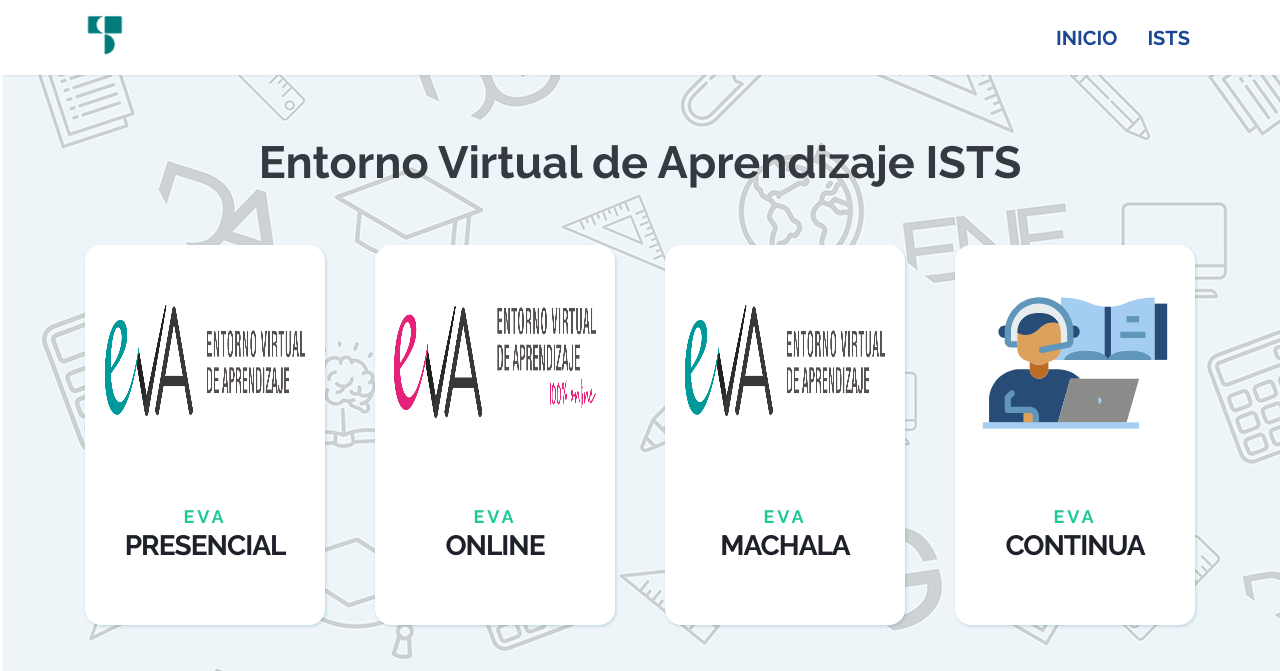
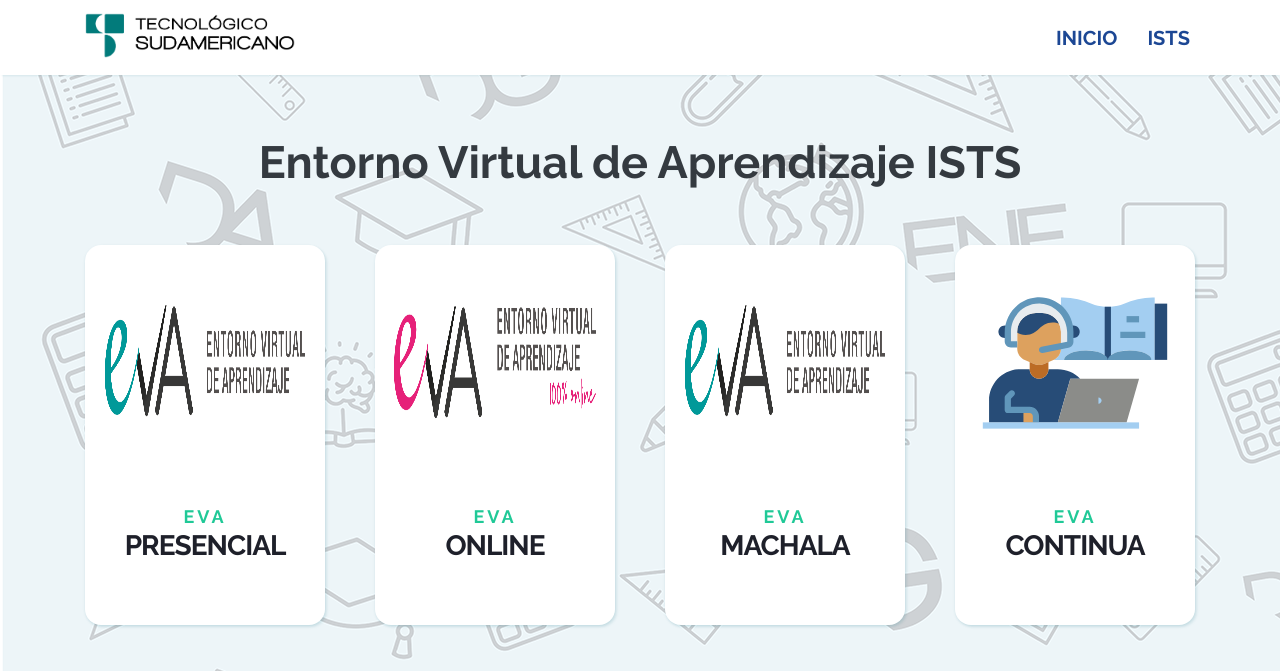
Before and after one commit to cuencapm/pageISTS, a website: page index.html in a window 1280 px wide. Shown: the top 671 px of the page. Drawn offline with nearby package versions, Linux system fonts and the light colour scheme; files that its build step writes are made by us from their sources; a web font is replaced by a local one.

Commit message:
Quinto commit

```diff
--- a/app/scss/components/header.scss
+++ b/app/scss/components/header.scss
@@ -32,8 +32,8 @@
     color: var(--dark);
 
     img {
-      height: rem(40);
-      width: rem(40);
+      height: rem(45);
+      width: auto;
       margin-right: rem(25);
     }
 
--- a/index.html
+++ b/index.html
@@ -8,7 +8,7 @@
 
   <link rel="icon" type="image/png" sizes="32x32" href="./images/favicon-32x32.png" />
 
-  <title>EAS</title>
+  <title>EVAS</title>
 
   <!-- Google Fonts -->
   <link rel="preconnect" href="https://fonts.googleapis.com" />
@@ -24,7 +24,7 @@
 <body>
   <header class="header">
     <div class="header__content container">
-      <div class="header__logo"><a href="index.html"><img src="/images/logos/logo_ists.png" alt="ISTS"></a></div>
+      <div class="header__logo"><a href="index.html"><img src="/images/logos/istslogo.png" alt="ISTS"></a></div>
       <nav class="navbar">
         <ul class="navbar__list">
           <li><a class="navbar__link" href="./">INICIO</a></li>
@@ -79,7 +79,7 @@
           <img class="card__image" src="/images/logos/presencial.png" alt="Machala" />
         </div>
         <div class="card__button">
-          <a class="card__btn" href="https://online.soydelsuda.com/" role="button" target="_blank">INGRESAR</a>
+          <a class="card__btn" href="https://machala.soydelsuda.com/" role="button" target="_blank">INGRESAR</a>
         </div>
         <div class="card__secciones">
           <div class="card__label">EVA</div>
```
Also changed, not shown: images/logos/istslogo.png (added).
